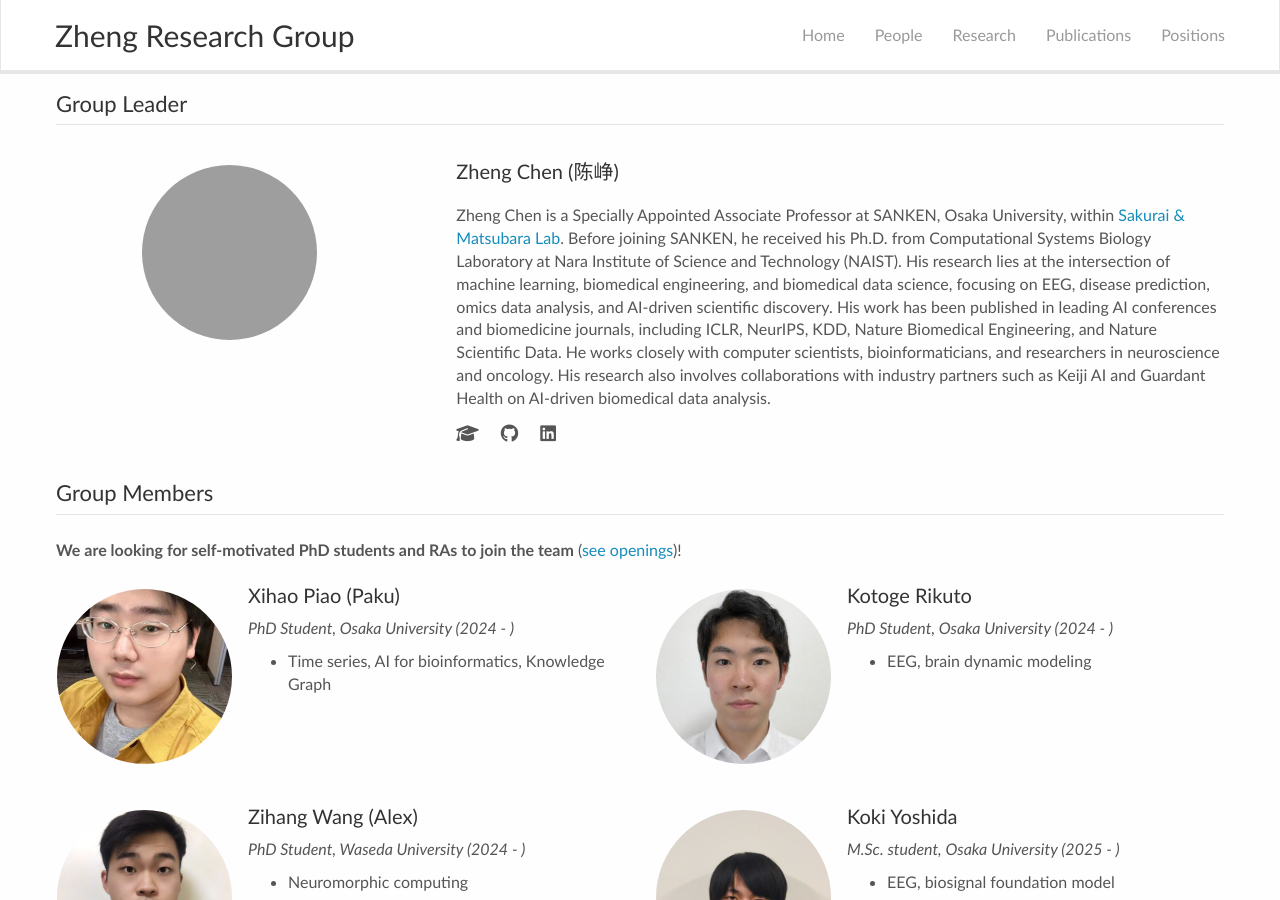
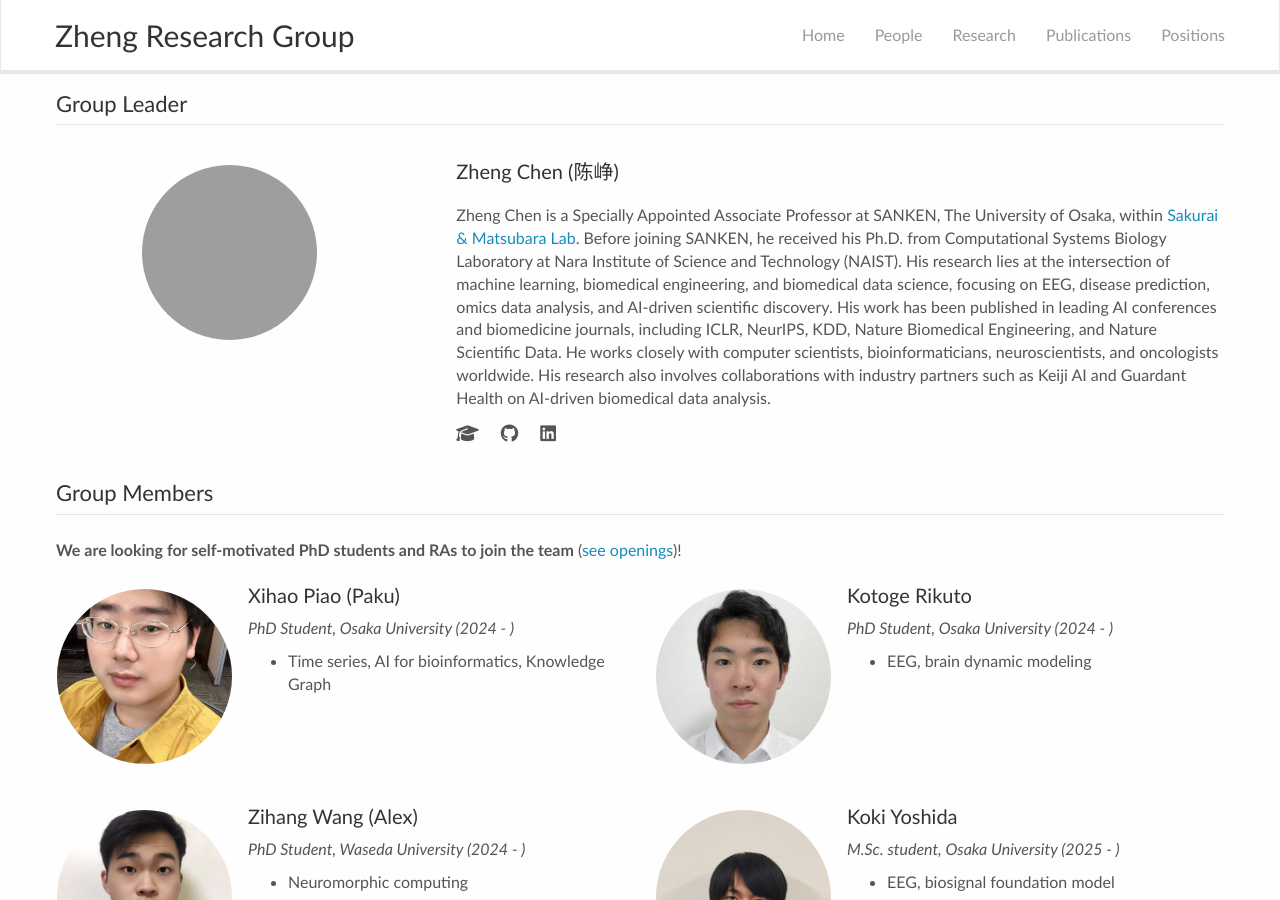
Before and after one commit to zhengchen3/zhengchen3.github.io, a Jekyll site: the page built from _pages/team.md, in a window 1280 px wide and 900 px high. Built offline with Jekyll 4.4.1, drawn with Linux system fonts in a browser that asks for light colours; nearby versions of some CDN libraries.

```diff
--- a/_pages/team.md
+++ b/_pages/team.md
@@ -52,8 +52,8 @@ permalink: /team/
  </ul>
 
 <p>
-Zheng Chen is a Specially Appointed Associate Professor at SANKEN, Osaka University, within [Sakurai & Matsubara Lab](https://www.dm.sanken.osaka-u.ac.jp).
-Before joining SANKEN, he received his Ph.D. from Computational Systems Biology Laboratory at Nara Institute of Science and Technology (NAIST). His research lies at the intersection of machine learning, biomedical engineering, and biomedical data science, focusing on EEG, disease prediction, omics data analysis, and AI-driven scientific discovery. His work has been published in leading AI conferences and biomedicine journals, including ICLR, NeurIPS, KDD, Nature Biomedical Engineering, and Nature Scientific Data. He works closely with computer scientists, bioinformaticians, and researchers in neuroscience and oncology. His research also involves collaborations with industry partners such as Keiji AI and Guardant Health on AI-driven biomedical data analysis.
+Zheng Chen is a Specially Appointed Associate Professor at SANKEN, The University of Osaka, within [Sakurai & Matsubara Lab](https://www.dm.sanken.osaka-u.ac.jp).
+Before joining SANKEN, he received his Ph.D. from Computational Systems Biology Laboratory at Nara Institute of Science and Technology (NAIST). His research lies at the intersection of machine learning, biomedical engineering, and biomedical data science, focusing on EEG, disease prediction, omics data analysis, and AI-driven scientific discovery. His work has been published in leading AI conferences and biomedicine journals, including ICLR, NeurIPS, KDD, Nature Biomedical Engineering, and Nature Scientific Data. He works closely with computer scientists, bioinformaticians, neuroscientists, and oncologists worldwide. His research also involves collaborations with industry partners such as Keiji AI and Guardant Health on AI-driven biomedical data analysis.
 </p>
 
 <!-- <p>
```
